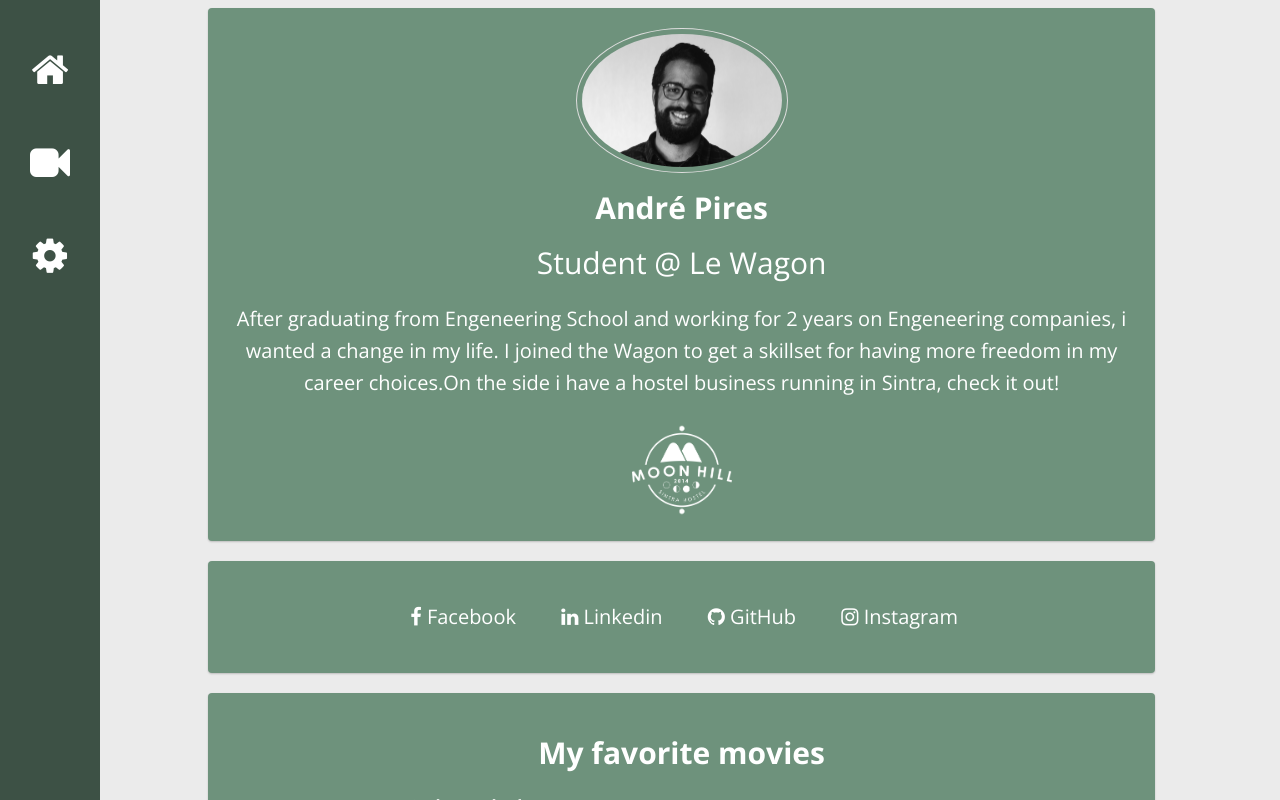
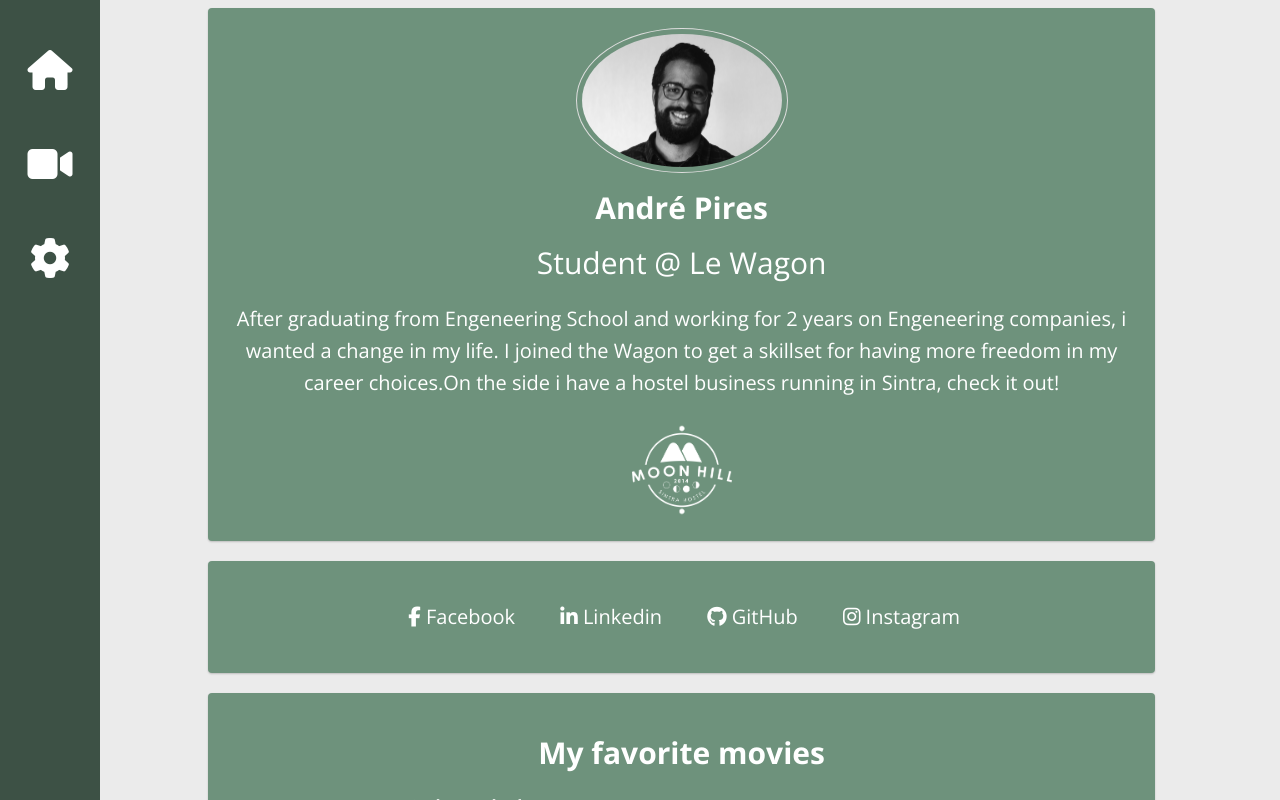
Before and after one commit to apires89/profile, a plain HTML site: page index.html in a window 1280 px wide. Shown: the top 800 px of the page. Drawn offline with nearby package versions, Linux system fonts and the light colour scheme; grey boxes are pictures that could not be loaded.

Commit message:
font awesome

```diff
--- a/index.html
+++ b/index.html
@@ -3,7 +3,7 @@
     <meta charset="utf-8">
     <title>Basic infos</title>
     <link rel="stylesheet" href="http://fonts.googleapis.com/css?family=Open+Sans:400,300,700|Montserrat:400,700">
-    <link href="http://maxcdn.bootstrapcdn.com/font-awesome/4.2.0/css/font-awesome.min.css" rel="stylesheet">
+    <script src="https://use.fontawesome.com/3fa04279eb.js"></script>
     <link rel="stylesheet" href="style.css">
   </head>
 
```
